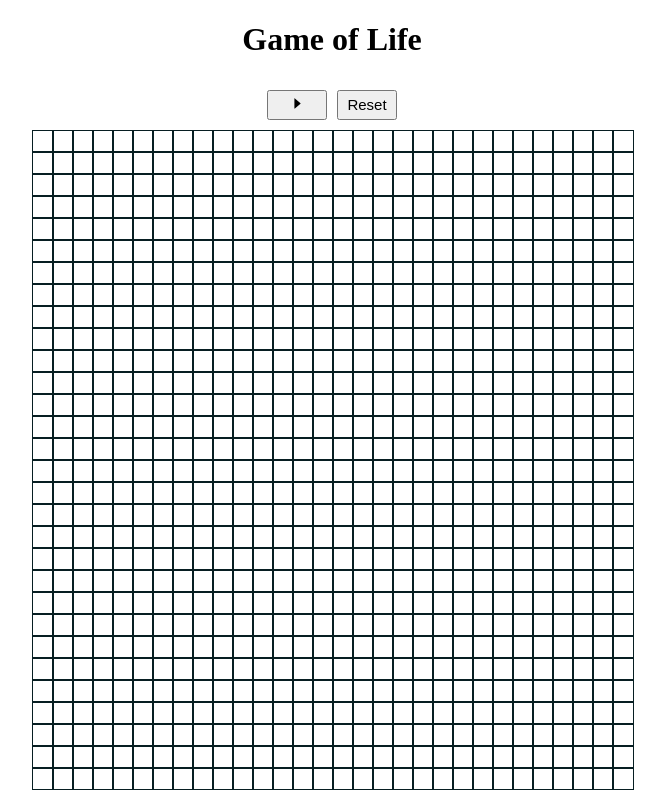
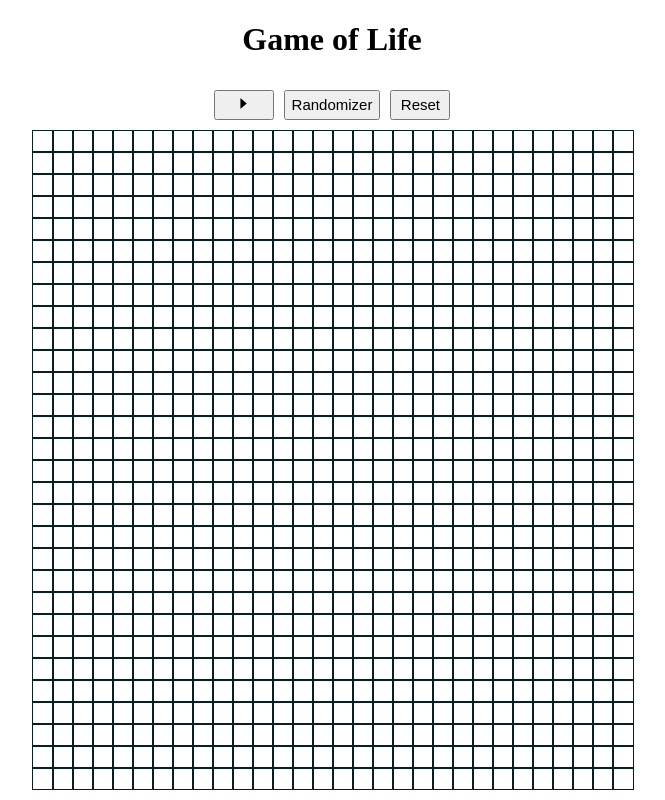
Before and after one commit to zhangn356/gameOfLife, a React (Vite) app: page / in a window 1280 px wide. Shown: the whole page, without its empty margins (308-973 px from the left). Built offline with nearby package versions, Linux system fonts and the light colour scheme.

Commit message:
reset button complete

```diff
--- a/src/App.jsx
+++ b/src/App.jsx
@@ -6,7 +6,7 @@ const App = () => {
   return (
     <div>
       <h1> Game of Life </h1>
-      <Board rows = {30} cols = {30} />
+      <Board rows={30} cols={30} />
     </div>
   );
 };
--- a/src/Board.jsx
+++ b/src/Board.jsx
@@ -1,17 +1,16 @@
 import { useState, useRef, useCallback, useEffect } from "react";
 import { AiFillCaretRight, AiOutlinePause } from "react-icons/ai";
 
-
 export default function Board({ rows, cols }) {
-
   const [grid, setGrid] = useState(() => {
     const gridRows = [];
     for (let i = 0; i < rows; i++) {
-          gridRows.push(Array.from(Array(cols), () => 0 ));
+      gridRows.push(Array.from(Array(cols), () => 0));
     }
     return gridRows;
   });
 
+  const initialGridRef = useRef(grid);
   const [started, setStart] = useState(false);
   const startedRef = useRef(started);
   startedRef.current = started;
@@ -23,37 +22,39 @@ export default function Board({ rows, cols }) {
     [1, -1],
     [-1, 1],
     [1, 1],
-    [-1, -1]
-    [1, 0],
-    [-1, 0]
+    [-1, -1][(1, 0)],
+    [-1, 0],
   ];
 
-  const startGame = () => {
+  const startGame = useCallback(() => {
     if (!startedRef.current) return;
     setGrid((g) => {
-      const newGrid = g.map((row, i) =>{
+      const newGrid = g.map((row, i) => {
         return row.map((cell, j) => {
           let neighbors = 0;
           positions.forEach((position) => {
             const x = i + position[0];
             const y = j + position[1];
             //if neighbor cell is within the bounds of board
-            if (x >= 0 && x < rows && y >=0 && y < cols){
+            if (x >= 0 && x < rows && y >= 0 && y < cols) {
               //reassign neighbors to the sum of itself and the neighbor cell
-              neighbors += g[x][y]
+              neighbors += g[x][y];
             }
-          })
+          });
           //any live cell with fewer than 2 live neighbors or more than 3 neighbors dies
           if (neighbors < 2 || neighbors > 3) return 0;
           //any dead cell with exactly three neighbors becomes alive
           if (neighbors === 3) return 1;
-          return g[i][j]
+          return g[i][j];
+        });
+      });
+      return newGrid;
+    });
+  });
+
+  useEffect(() => {
+
   })
-      })
-      return newGrid;
-    })
-  }
-
 
   const deadOrAlive = (row, col) => {
     const newGrid = [...grid];
@@ -102,36 +103,56 @@ export default function Board({ rows, cols }) {
   };
 
   return (
-    <div className = 'game'>
-    <div className = 'gameControls'>
+    <div className="game">
+      <div className="gameControls">
         <button
           className="gameButton"
-        aria-label = { started ? 'Pause Game' : 'Start Game'}
-        title = { started? 'Pause' : 'Start' }
+          aria-label={started ? "Pause Game" : "Start Game"}
+          title={started ? "Pause" : "Start"}
           onClick={() => {
-            setStart(!started)
+            setStart(!started);
             if (!started) startedRef.current = true;
             setInterval(() => {
-              startGame()
-            }, 1000)
+              startGame();
+            }, 1000);
           }}
         >
-        {started ? <AiOutlinePause/> : <AiFillCaretRight />}
+          {started ? <AiOutlinePause /> : <AiFillCaretRight />}
         </button>
 
         <button
-      className= 'gameButton'
-      aria-label = 'Reset Game'
-      title = 'Reset'
+          className="gameButton"
+          aria-label="Randomly Generates Cells on Board"
+          title="Randomly Generates Cells on Board"
+          onClick={() => {
+              const gridRows = [];
+              for (let i = 0; i < rows; i++) {
+                gridRows.push(
+                  Array.from(Array(cols), () => Math.floor(Math.random() * 2))
+                );
+              }
+              setGrid(gridRows)
+          }}
         >
+          Randomizer
+        </button>
+
+        <button
+        className="gameButton"
+        aria-label="Reset Game"
+        title="Reset"
+        onClick = {() => {
+          setGrid(initialGridRef.current)
+        }}>
           Reset
         </button>
       </div>
 
-      <div className="board"
-      style = {{gridTemplateColumns: `repeat(${cols}, 20px)`}}
-      role="grid">
-
+      <div
+        className="board"
+        style={{ gridTemplateColumns: `repeat(${cols}, 20px)` }}
+        role="grid"
+      >
         {grid.map((row, rowIndex) =>
           row.map((col, colIndex) => (
             <div
@@ -155,19 +176,7 @@ export default function Board({ rows, cols }) {
             />
           ))
         )}
-
       </div>
-
     </div>
   );
 }
-
-
-
-   // const randomGrid = () => {
-    //     const gridRows = [];
-    //     for (let i = 0; i < row; i++) {
-    //       gridRows.push(Array.from(Array(col), () => Math.floor(Math.random() * 2)));
-    //     }
-    //     return gridRows;
-    //   };
--- a/src/styles.css
+++ b/src/styles.css
@@ -21,7 +21,8 @@ body{
 
 .gameButton {
     height: 30px;
-    width: 60px;
+    width: fit-content;
+    min-width: 60px;
     font-size: 15px;
     margin: 10px 5px;
     cursor: pointer;
```
Lines whose indentation alone changed are shown as unchanged.
